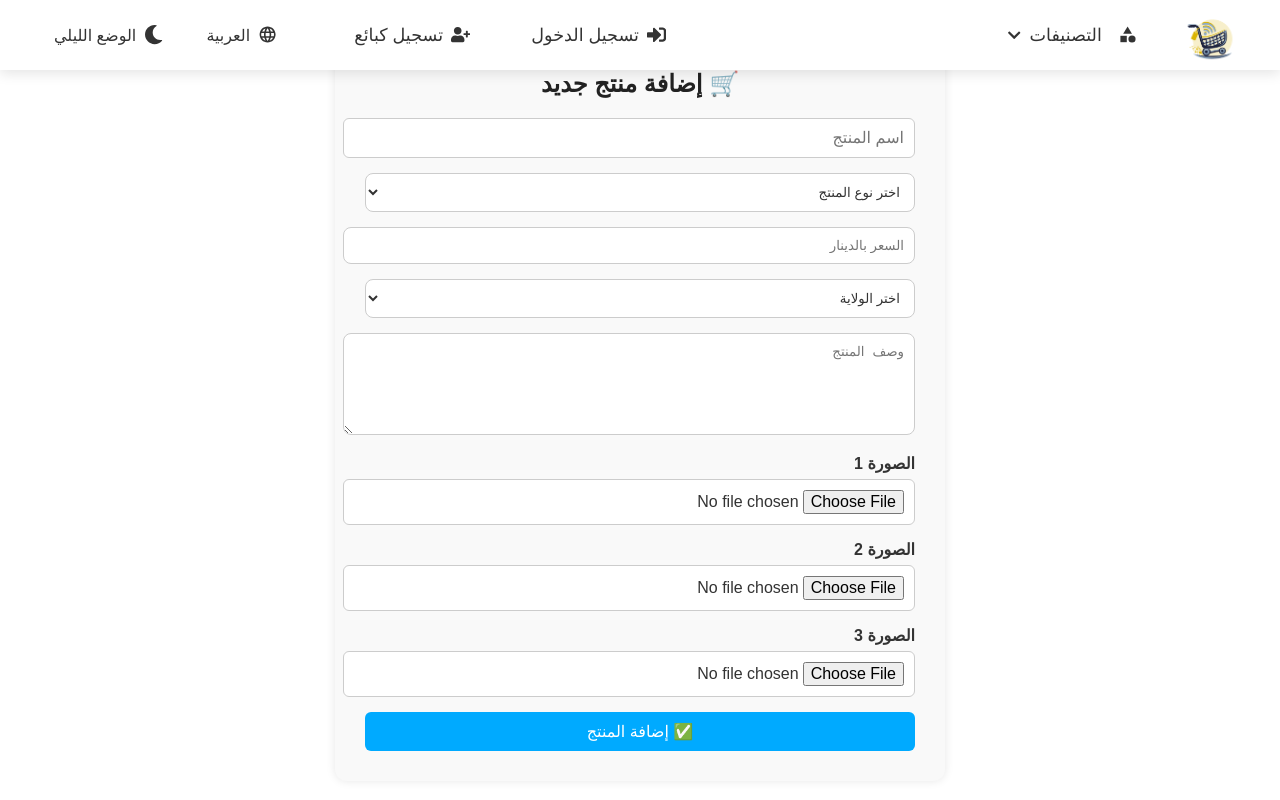
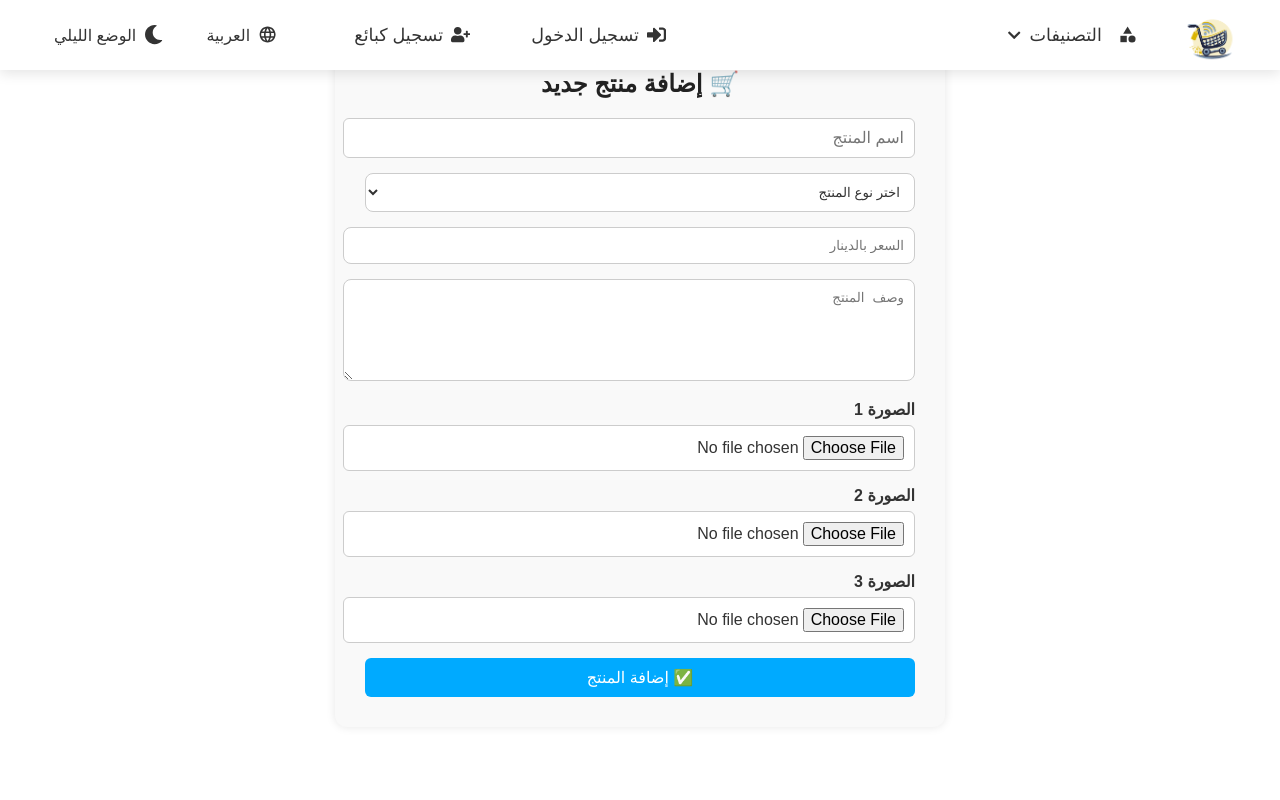
Before and after one commit to moussaabou/USEDSHOP, a React (Create React App) app: page /add-product in a window 1280 px wide. Shown: the top 800 px of the page. Built offline with nearby package versions, Linux system fonts and the light colour scheme.

Commit message:
commit - UsedShop full project

```diff
--- a/src/pages/AddProductPage.js
+++ b/src/pages/AddProductPage.js
@@ -102,71 +102,6 @@ function AddProductPage() {
             required
           />
 
-          <select
-            value={wilaya}
-            onChange={(e) => setWilaya(e.target.value)}
-            required
-          >
-            <option value="">اختر الولاية</option>
-            <option value="أدرار">أدرار</option>
-            <option value="الشلف">الشلف</option>
-            <option value="الأغواط">الأغواط</option>
-            <option value="أم البواقي">أم البواقي</option>
-            <option value="باتنة">باتنة</option>
-            <option value="بجاية">بجاية</option>
-            <option value="بسكرة">بسكرة</option>
-            <option value="بشار">بشار</option>
-            <option value="البليدة">البليدة</option>
-            <option value="البويرة">البويرة</option>
-            <option value="تمنراست">تمنراست</option>
-            <option value="تبسة">تبسة</option>
-            <option value="تلمسان">تلمسان</option>
-            <option value="تيارت">تيارت</option>
-            <option value="تيزي وزو">تيزي وزو</option>
-            <option value="الجزائر">الجزائر</option>
-            <option value="الجلفة">الجلفة</option>
-            <option value="جيجل">جيجل</option>
-            <option value="سطيف">سطيف</option>
-            <option value="سعيدة">سعيدة</option>
-            <option value="سكيكدة">سكيكدة</option>
-            <option value="سيدي بلعباس">سيدي بلعباس</option>
-            <option value="عنابة">عنابة</option>
-            <option value="قالمة">قالمة</option>
-            <option value="قسنطينة">قسنطينة</option>
-            <option value="المدية">المدية</option>
-            <option value="مستغانم">مستغانم</option>
-            <option value="المسيلة">المسيلة</option>
-            <option value="معسكر">معسكر</option>
-            <option value="ورقلة">ورقلة</option>
-            <option value="وهران">وهران</option>
-            <option value="البيض">البيض</option>
-            <option value="إليزي">إليزي</option>
-            <option value="برج بوعريريج">برج بوعريريج</option>
-            <option value="بومرداس">بومرداس</option>
-            <option value="الطارف">الطارف</option>
-            <option value="تندوف">تندوف</option>
-            <option value="تيسمسيلت">تيسمسيلت</option>
-            <option value="الوادي">الوادي</option>
-            <option value="خنشلة">خنشلة</option>
-            <option value="سوق أهراس">سوق أهراس</option>
-            <option value="تيبازة">تيبازة</option>
-            <option value="ميلة">ميلة</option>
-            <option value="عين الدفلى">عين الدفلى</option>
-            <option value="النعامة">النعامة</option>
-            <option value="عين تموشنت">عين تموشنت</option>
-            <option value="غرداية">غرداية</option>
-            <option value="غليزان">غليزان</option>
-            <option value="تميمون">تميمون</option>
-            <option value="برج باجي مختار">برج باجي مختار</option>
-            <option value="أولاد جلال">أولاد جلال</option>
-            <option value="بني عباس">بني عباس</option>
-            <option value="عين صالح">عين صالح</option>
-            <option value="عين قزام">عين قزام</option>
-            <option value="تقرت">تقرت</option>
-            <option value="جانت">جانت</option>
-            <option value="المغير">المغير</option>
-            <option value="المنيعة">المنيعة</option>
-          </select>
 
           <textarea
             placeholder="وصف المنتج"
--- a/src/pages/RegisterSellerPage.js
+++ b/src/pages/RegisterSellerPage.js
@@ -2,7 +2,8 @@ import React, { useState } from 'react';
 import { useNavigate } from 'react-router-dom';
 import { FaUser, FaEnvelope, FaPhone, FaMapMarkerAlt, FaCalendarAlt, FaLock, FaImage } from 'react-icons/fa';
 import './RegisterSellerPage.css';
-function RegisterSellerPage() {
+
+function RegisterSellerPage({ language }) {
   const navigate = useNavigate();
   const [form, setForm] = useState({
     name: '',
@@ -16,6 +17,60 @@ function RegisterSellerPage() {
   });
 
   const [previewImage, setPreviewImage] = useState(null);
+
+  // كائن الترجمة
+  const translations = {
+    ar: {
+      pageTitle: 'تسجيل بائع جديد',
+      name: 'الاسم',
+      surname: 'اللقب',
+      phone_number: 'رقم الهاتف',
+      email: 'البريد الإلكتروني',
+      address: 'الولاية',
+      selectWilaya: 'اختر الولاية',
+      birth_date: 'تاريخ الميلاد',
+      password: 'كلمة المرور',
+      profile_picture: 'صورة البروفايل',
+      register: 'تسجيل',
+    },
+    fr: {
+      pageTitle: 'Inscription Nouveau Vendeur',
+      name: 'Prénom',
+      surname: 'Nom',
+      phone_number: 'Téléphone',
+      email: 'E-mail',
+      address: 'Wilaya',
+      selectWilaya: 'Choisir la wilaya',
+      birth_date: 'Date de naissance',
+      password: 'Mot de passe',
+      profile_picture: 'Photo de profil',
+      register: "S'inscrire",
+    },
+    en: {
+      pageTitle: 'Register New Seller',
+      name: 'First Name',
+      surname: 'Last Name',
+      phone_number: 'Phone Number',
+      email: 'Email',
+      address: 'Wilaya',
+      selectWilaya: 'Select wilaya',
+      birth_date: 'Birth Date',
+      password: 'Password',
+      profile_picture: 'Profile Picture',
+      register: 'Register',
+    },
+  };
+  const t = translations[language];
+
+  // قائمة ولايات الجزائر
+  const wilayas = [
+    'أدرار', 'الشلف', 'الأغواط', 'أم البواقي', 'باتنة', 'بجاية', 'بسكرة', 'بشار', 'البليدة', 'البويرة',
+    'تمنراست', 'تبسة', 'تلمسان', 'تيارت', 'تيزي وزو', 'الجزائر', 'الجلفة', 'جيجل', 'سطيف', 'سعيدة',
+    'سكيكدة', 'سيدي بلعباس', 'عنابة', 'قالمة', 'قسنطينة', 'المدية', 'مستغانم', 'المسيلة', 'معسكر', 'ورقلة',
+    'وهران', 'البيض', 'إليزي', 'برج بوعريريج', 'بومرداس', 'الطارف', 'تندوف', 'تيسمسيلت', 'الوادي', 'خنشلة',
+    'سوق أهراس', 'تيبازة', 'ميلة', 'عين الدفلى', 'النعامة', 'عين تموشنت', 'غرداية', 'غليزان', 'تميمون', 'برج باجي مختار',
+    'أولاد جلال', 'بني عباس', 'عين صالح', 'عين قزام', 'تقرت', 'جانت', 'المغير', 'المنيعة'
+  ];
 
   const handleChange = (e) => {
     const { name, value, type, files } = e.target;
@@ -42,10 +97,10 @@ function RegisterSellerPage() {
       formData.append(key, form[key]);
     }
 
-  fetch(`https://usdeshopbackeand-1.onrender.com/api/register-seller/`, {
-  method: 'POST',
-  body: formData,
-})
+    fetch('/api/register-seller/', {
+      method: 'POST',
+      body: formData,
+    })
       .then((res) => {
         if (!res.ok) throw new Error('فشل في التسجيل');
         return res.json();
@@ -67,7 +122,7 @@ function RegisterSellerPage() {
       <input
         type={type}
         name={field}
-        placeholder={field.replace('_', ' ')}
+        placeholder={t[field]}
         value={form[field]}
         onChange={handleChange}
         required
@@ -77,17 +132,37 @@ function RegisterSellerPage() {
 
   return (
     <div className="register-container">
-      <h2>تسجيل بائع جديد</h2>
+      <h2>{t.pageTitle}</h2>
       <form onSubmit={handleSubmit}>
         {renderInput('name', <FaUser />)}
         {renderInput('surname', <FaUser />)}
         {renderInput('phone_number', <FaPhone />)}
         {renderInput('email', <FaEnvelope />, 'email')}
-        {renderInput('address', <FaMapMarkerAlt />)}
+        {/* حقل الولاية مع label وتنسيق */}
+        <div className="input-group">
+          <label htmlFor="address" className="input-label">{t.address}</label>
+          <div className="input-icon">
+            <FaMapMarkerAlt />
+          </div>
+          <select
+            id="address"
+            name="address"
+            value={form.address}
+            onChange={handleChange}
+            required
+            className="wilaya-select"
+          >
+            <option value="">{t.selectWilaya}</option>
+            {wilayas.map((wilaya, idx) => (
+              <option key={idx} value={wilaya}>{wilaya}</option>
+            ))}
+          </select>
+        </div>
         {renderInput('birth_date', <FaCalendarAlt />, 'date')}
         {renderInput('password', <FaLock />, 'password')}
-
+        {/* صورة البروفايل */}
         <div className="file-input-group">
+          <label className="input-label">{t.profile_picture}</label>
           <div className="input-icon">
             <FaImage />
           </div>
@@ -104,8 +179,7 @@ function RegisterSellerPage() {
             </div>
           )}
         </div>
-
-        <button type="submit">تسجيل</button>
+        <button type="submit">{t.register}</button>
       </form>
     </div>
   );
```
